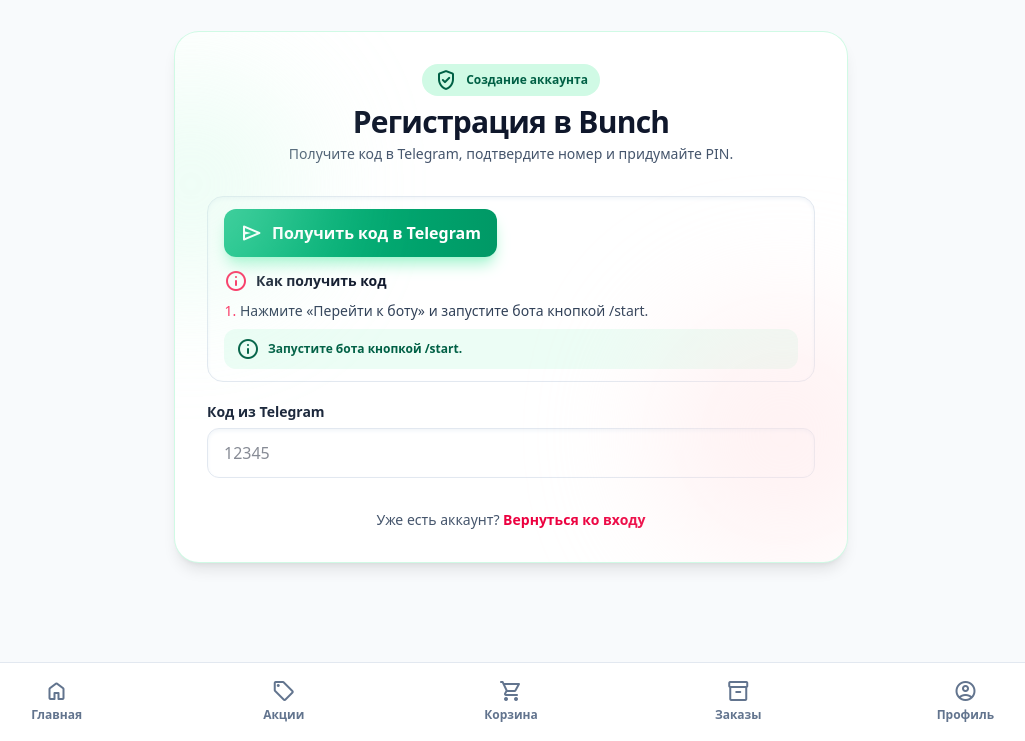
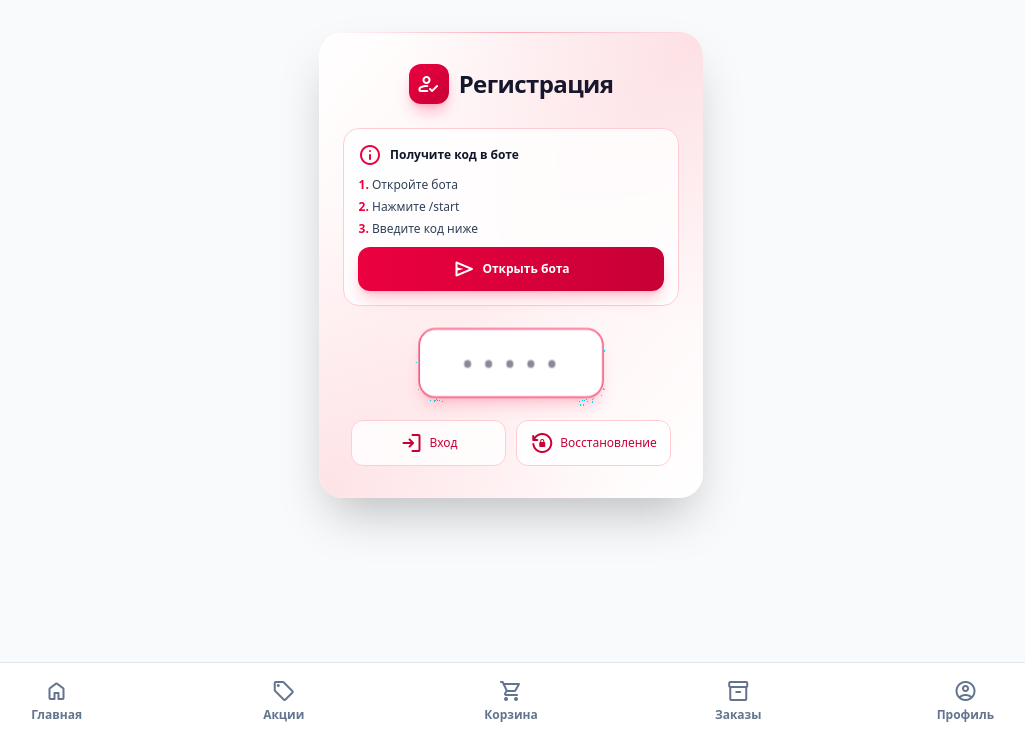
Before and after one commit to uran124/bunch, a PHP site: page /register in a window 1280 px wide. Shown: the part 59-800 px from the top of the page, without its empty margins (129-1154 px from the left). Run offline with PHP 8.4, Linux system fonts and the light colour scheme.

Commit message:
Update register.php

```diff
--- a/app/views/register.php
+++ b/app/views/register.php
@@ -1,33 +1,31 @@
-<section class="relative w-full max-w-2xl overflow-hidden rounded-3xl bg-white shadow-lg ring-1 ring-emerald-100">
-    <div class="absolute inset-0 -z-10 bg-gradient-to-br from-emerald-50 via-white to-rose-50"></div>
-    <div class="absolute -left-24 top-10 h-56 w-56 rounded-full bg-emerald-100 opacity-40 blur-3xl"></div>
-    <div class="absolute -right-16 bottom-0 h-64 w-64 rounded-full bg-rose-100 opacity-50 blur-3xl"></div>
+<section class="relative w-full max-w-sm overflow-hidden rounded-3xl bg-gradient-to-br from-white via-rose-50 to-white shadow-2xl">
+    <div class="absolute inset-0 bg-[radial-gradient(circle_at_top_right,rgba(225,29,72,0.08),transparent_50%)] pointer-events-none"></div>
+    <div class="absolute inset-0 bg-[radial-gradient(circle_at_bottom_left,rgba(244,63,94,0.08),transparent_50%)] pointer-events-none"></div>
+    <div class="absolute top-0 left-1/2 -translate-x-1/2 w-96 h-px bg-gradient-to-r from-transparent via-rose-400 to-transparent opacity-50 pointer-events-none"></div>
 
-    <div class="flex flex-col gap-8 px-5 py-8 sm:px-8">
+    <div class="flex flex-col gap-6 px-6 py-8">
         <header class="flex flex-col gap-2 text-center">
-            <span class="mx-auto inline-flex items-center gap-2 rounded-full bg-emerald-100 px-3 py-1 text-xs font-semibold text-emerald-800">
-                <span class="material-symbols-rounded text-base">verified_user</span>
-                Создание аккаунта
-            </span>
-            <div class="space-y-1">
-                <h1 class="text-3xl font-bold tracking-tight text-slate-900">Регистрация в Bunch</h1>
-                <p class="text-sm text-slate-600">Получите код в Telegram, подтвердите номер и придумайте PIN.</p>
+            <div class="flex items-center justify-center gap-2.5">
+                <div class="w-10 h-10 rounded-xl bg-gradient-to-br from-rose-600 to-rose-700 flex items-center justify-center shadow-lg shadow-rose-500/30">
+                    <span class="material-symbols-rounded text-xl text-white">how_to_reg</span>
+                </div>
+                <h1 class="text-2xl font-bold tracking-tight text-slate-900">Регистрация</h1>
             </div>
         </header>
 
         <?php if (!empty($successMessage)): ?>
-            <div class="rounded-2xl border border-emerald-200 bg-emerald-50 px-4 py-3 text-sm text-emerald-800">
-                <div class="flex items-start gap-2">
-                    <span class="material-symbols-rounded text-base">check_circle</span>
+            <div class="rounded-2xl border border-emerald-300 bg-emerald-50 backdrop-blur-sm px-4 py-3 text-sm text-emerald-700">
+                <div class="flex items-start gap-3">
+                    <span class="material-symbols-rounded text-lg text-emerald-600">check_circle</span>
                     <p><?php echo htmlspecialchars($successMessage, ENT_QUOTES, 'UTF-8'); ?></p>
                 </div>
             </div>
         <?php endif; ?>
 
         <?php if (!empty($errors)): ?>
-            <div class="rounded-2xl border border-rose-200 bg-rose-50 px-4 py-3 text-sm text-rose-800">
-                <div class="flex items-start gap-2">
-                    <span class="material-symbols-rounded text-base">error</span>
+            <div class="rounded-2xl border border-rose-300 bg-rose-50 backdrop-blur-sm px-4 py-3 text-sm text-rose-700">
+                <div class="flex items-start gap-3">
+                    <span class="material-symbols-rounded text-lg text-rose-600">error</span>
                     <div class="space-y-1">
                         <?php foreach ($errors as $error): ?>
                             <p><?php echo htmlspecialchars($error, ENT_QUOTES, 'UTF-8'); ?></p>
@@ -38,54 +36,183 @@
         <?php endif; ?>
 
         <?php if (($stage ?? 'code') === 'code'): ?>
-            <form method="POST" action="/?page=register" class="grid gap-5">
-                <input type="hidden" name="step" value="verify_code">
-                <div class="grid gap-3 rounded-2xl border border-slate-200 bg-white/70 px-4 py-3 text-sm text-slate-700 shadow-inner shadow-slate-100">
-                    <div class="flex flex-wrap gap-2">
+            <div class="rounded-2xl border border-rose-200 bg-white/80 backdrop-blur-sm p-3.5">
+                <div class="space-y-2.5">
+                    <div class="flex items-center gap-2 text-xs font-semibold text-slate-900">
+                        <span class="material-symbols-rounded text-sm text-rose-600">info</span>
+                        <span>Получите код в боте</span>
+                    </div>
+                    <ol class="space-y-1.5 pl-3.5 text-xs text-slate-700 list-decimal marker:text-rose-600 marker:font-semibold">
+                        <li>Откройте бота</li>
+                        <li>Нажмите /start</li>
+                        <li>Введите код ниже</li>
+                    </ol>
                     <a
                         href="https://t.me/<?php echo htmlspecialchars($botUsername ?? '', ENT_QUOTES, 'UTF-8'); ?>"
                         target="_blank"
                         rel="noopener noreferrer"
-                            class="inline-flex items-center justify-center gap-2 rounded-xl bg-gradient-to-r from-emerald-500 to-emerald-600 px-4 py-3 text-base font-semibold text-white shadow-lg shadow-emerald-200 transition hover:shadow-xl hover:shadow-emerald-300 focus-visible:outline focus-visible:outline-2 focus-visible:outline-offset-2 focus-visible:outline-emerald-500"
+                        class="group relative overflow-hidden rounded-xl bg-gradient-to-r from-rose-600 to-rose-700 px-4 py-2.5 text-center text-xs font-semibold text-white shadow-lg shadow-rose-500/25 transition hover:shadow-xl hover:shadow-rose-500/40 hover:scale-[1.02] active:scale-[0.98] flex items-center justify-center gap-1.5"
                     >
-                            <span class="material-symbols-rounded text-base">send</span>
-                            Получить код в Telegram
+                        <div class="absolute inset-0 bg-gradient-to-r from-rose-700 to-rose-800 opacity-0 group-hover:opacity-100 transition"></div>
+                        <span class="relative flex items-center gap-1.5">
+                            <span class="material-symbols-rounded text-sm">send</span>
+                            Открыть бота
+                        </span>
                     </a>
                 </div>
-                    <div class="grid gap-2 text-sm text-slate-700">
-                        <div class="flex items-center gap-2 font-semibold text-slate-900">
-                            <span class="material-symbols-rounded text-base text-rose-500">info</span>
-                            Как получить код
             </div>
-                        <ol class="grid gap-2 pl-4 list-decimal marker:text-rose-500">
-                            <li>Нажмите «Перейти к боту» и запустите бота кнопкой /start.</li>
-                        </ol>
-                        <div class="flex items-center gap-2 rounded-xl bg-emerald-50 px-3 py-2 text-xs font-semibold text-emerald-800">
-                            <span class="material-symbols-rounded text-base">info</span>
-                            Запустите бота кнопкой /start.
-                        </div>
-                    </div>
-                </div>
-                <div class="grid gap-1.5">
-                    <label for="code" class="text-sm font-semibold text-slate-800">Код из Telegram</label>
+
+            <form id="code-form" method="POST" action="/?page=register" class="grid gap-5">
+                <input type="hidden" name="step" value="verify_code">
+                <div class="flex justify-center">
                     <input
                         type="text"
                         id="code"
                         name="code"
                         maxlength="5"
                         pattern="\d{5}"
-                        class="w-full rounded-xl border border-slate-200 bg-white px-4 py-3 text-base font-medium text-slate-900 shadow-inner shadow-slate-100 outline-none transition focus:border-emerald-400 focus:ring-2 focus:ring-emerald-100"
-                        placeholder="12345"
+                        class="w-44 rounded-2xl border border-rose-200 bg-white backdrop-blur-sm px-4 py-4 text-center text-2xl font-bold tracking-widest text-slate-900 outline-none transition focus:border-rose-600 focus:shadow-lg focus:shadow-rose-500/20 focus:scale-105"
+                        placeholder="• • • • •"
                         required
                         inputmode="numeric"
+                        autocomplete="one-time-code"
+                        autofocus
                     >
                 </div>
             </form>
+
+            <div class="flex justify-center">
+                <div class="grid grid-cols-2 gap-2.5 w-full max-w-xs">
+                    <a href="/?page=login" class="inline-flex items-center justify-center gap-1.5 rounded-xl border border-rose-200 bg-white/80 backdrop-blur-sm px-3 py-2.5 text-xs font-medium text-rose-700 transition hover:bg-rose-50 hover:border-rose-300">
+                        <span class="material-symbols-rounded text-sm">login</span>
+                        Вход
+                    </a>
+                    <a href="/?page=recover" class="inline-flex items-center justify-center gap-1.5 rounded-xl border border-rose-200 bg-white/80 backdrop-blur-sm px-3 py-2.5 text-xs font-medium text-rose-700 transition hover:bg-rose-50 hover:border-rose-300">
+                        <span class="material-symbols-rounded text-sm">lock_reset</span>
+                        Восстановление
+                    </a>
+                </div>
+            </div>
+        <?php else: ?>
+            <form method="POST" action="/?page=register" class="grid gap-5">
+                <input type="hidden" name="step" value="complete_registration">
+
+                <div class="flex justify-center">
+                    <div class="w-full max-w-xs">
+                        <div class="group relative rounded-2xl border border-rose-200 bg-white backdrop-blur-sm transition focus-within:border-rose-600 focus-within:shadow-lg focus-within:shadow-rose-500/20">
+                            <div class="absolute inset-y-0 left-3 flex items-center pointer-events-none">
+                                <span class="material-symbols-rounded text-rose-600 text-lg">person</span>
+                            </div>
+                            <input
+                                type="text"
+                                id="name"
+                                name="name"
+                                value="<?php echo htmlspecialchars($prefillName ?? '', ENT_QUOTES, 'UTF-8'); ?>"
+                                class="w-full bg-transparent pl-10 pr-3 py-3.5 text-base font-medium text-slate-900 outline-none placeholder:text-slate-400"
+                                placeholder="Ваше имя"
+                                required
+                            >
+                        </div>
+                    </div>
+                </div>
+
+                <div class="flex justify-center">
+                    <div class="w-full max-w-xs">
+                        <div class="group relative rounded-2xl border border-rose-200 bg-white backdrop-blur-sm transition focus-within:border-rose-600 focus-within:shadow-lg focus-within:shadow-rose-500/20">
+                            <div class="absolute inset-y-0 left-3 flex items-center pointer-events-none">
+                                <span class="material-symbols-rounded text-rose-600 text-lg">phone</span>
+                            </div>
+                            <input
+                                type="tel"
+                                id="phone"
+                                name="phone"
+                                value="<?php echo htmlspecialchars($prefillPhone ?? '', ENT_QUOTES, 'UTF-8'); ?>"
+                                class="w-full bg-transparent pl-10 pr-3 py-3.5 text-base font-medium text-slate-900 outline-none placeholder:text-slate-400"
+                                placeholder="+7"
+                                required
+                                inputmode="tel"
+                            >
+                        </div>
+                    </div>
+                </div>
+
+                <div class="flex justify-center">
+                    <div class="w-full max-w-xs">
+                        <div class="group relative rounded-2xl border border-rose-200 bg-white backdrop-blur-sm transition focus-within:border-rose-600 focus-within:shadow-lg focus-within:shadow-rose-500/20">
+                            <div class="absolute inset-y-0 left-3 flex items-center pointer-events-none">
+                                <span class="material-symbols-rounded text-rose-600 text-lg">mail</span>
+                            </div>
+                            <input
+                                type="email"
+                                id="email"
+                                name="email"
+                                value="<?php echo htmlspecialchars($prefillEmail ?? '', ENT_QUOTES, 'UTF-8'); ?>"
+                                class="w-full bg-transparent pl-10 pr-3 py-3.5 text-base font-medium text-slate-900 outline-none placeholder:text-slate-400"
+                                placeholder="Email (необязательно)"
+                            >
+                        </div>
+                    </div>
+                </div>
+
+                <div class="flex flex-col items-center gap-2">
+                    <label class="text-xs font-medium text-slate-700">PIN-код</label>
+                    <div class="grid grid-cols-4 gap-2.5 w-56" id="pin-inputs">
+                        <?php for ($i = 1; $i <= 4; $i++): ?>
+                            <input
+                                type="password"
+                                name="pin_<?php echo $i; ?>"
+                                inputmode="numeric"
+                                pattern="[0-9]*"
+                                maxlength="1"
+                                autocomplete="off"
+                                class="w-full aspect-square rounded-xl border border-rose-200 bg-white backdrop-blur-sm text-center text-xl font-bold text-slate-900 outline-none transition focus:border-rose-600 focus:shadow-lg focus:shadow-rose-500/20 focus:scale-105"
+                                aria-label="Цифра PIN <?php echo $i; ?>"
+                                required
+                            >
+                        <?php endfor; ?>
+                    </div>
+                </div>
+
+                <div class="flex justify-center">
+                    <div class="w-full max-w-xs">
+                        <button
+                            type="submit"
+                            class="w-full group relative overflow-hidden rounded-2xl bg-gradient-to-r from-rose-600 to-rose-700 px-5 py-3.5 text-center text-sm font-semibold text-white shadow-xl shadow-rose-500/25 transition hover:shadow-2xl hover:shadow-rose-500/40 hover:scale-[1.02] active:scale-[0.98]"
+                        >
+                            <div class="absolute inset-0 bg-gradient-to-r from-rose-700 to-rose-800 opacity-0 group-hover:opacity-100 transition"></div>
+                            <span class="relative flex items-center justify-center gap-2">
+                                <span class="material-symbols-rounded text-lg">check_circle</span>
+                                Завершить
+                            </span>
+                        </button>
+                    </div>
+                </div>
+            </form>
+
+            <div class="flex justify-center">
+                <div class="grid grid-cols-2 gap-2.5 w-full max-w-xs">
+                    <a href="/?page=login" class="inline-flex items-center justify-center gap-1.5 rounded-xl border border-rose-200 bg-white/80 backdrop-blur-sm px-3 py-2.5 text-xs font-medium text-rose-700 transition hover:bg-rose-50 hover:border-rose-300">
+                        <span class="material-symbols-rounded text-sm">login</span>
+                        Вход
+                    </a>
+                    <a href="/?page=recover" class="inline-flex items-center justify-center gap-1.5 rounded-xl border border-rose-200 bg-white/80 backdrop-blur-sm px-3 py-2.5 text-xs font-medium text-rose-700 transition hover:bg-rose-50 hover:border-rose-300">
+                        <span class="material-symbols-rounded text-sm">lock_reset</span>
+                        Восстановление
+                    </a>
+                </div>
+            </div>
+        <?php endif; ?>
+    </div>
+</section>
+
 <script>
+    document.addEventListener('DOMContentLoaded', () => {
         const codeForm = document.querySelector('form[action="/?page=register"][method="POST"]');
         const codeInput = document.getElementById('code');
+        const phoneInput = document.getElementById('phone');
         let codeSubmitted = false;
 
+        // Auto-submit 5-digit code
         if (codeForm && codeInput) {
             codeInput.addEventListener('input', () => {
                 const numericValue = codeInput.value.replace(/\D+/g, '').slice(0, 5);
@@ -93,7 +220,6 @@
 
                 if (numericValue.length === 5 && !codeSubmitted) {
                     codeSubmitted = true;
-
                     if (typeof codeForm.requestSubmit === 'function') {
                         codeForm.requestSubmit();
                     } else {
@@ -102,76 +228,60 @@
                 }
             });
         }
-            </script>
-        <?php else: ?>
-            <form method="POST" action="/?page=register" class="grid gap-5">
-                <input type="hidden" name="step" value="complete_registration">
-                <div class="grid gap-1.5">
-                    <label for="name" class="text-sm font-semibold text-slate-800">Имя (из Telegram, можно изменить)</label>
-                    <input
-                        type="text"
-                        id="name"
-                        name="name"
-                        class="w-full rounded-xl border border-slate-200 bg-white px-4 py-3 text-base font-medium text-slate-900 shadow-inner shadow-slate-100 outline-none transition focus:border-emerald-400 focus:ring-2 focus:ring-emerald-100"
-                        placeholder="Как к вам обращаться"
-                        required
-                        value="<?php echo htmlspecialchars($prefillName ?? '', ENT_QUOTES, 'UTF-8'); ?>"
-                    >
-                </div>
-                <div class="grid gap-1.5">
-                    <label for="phone" class="text-sm font-semibold text-slate-800">Телефон</label>
-                    <input
-                        type="text"
-                        id="phone"
-                        name="phone"
-                        class="w-full rounded-xl border border-slate-200 bg-white px-4 py-3 text-base font-medium text-slate-900 shadow-inner shadow-slate-100 outline-none transition focus:border-emerald-400 focus:ring-2 focus:ring-emerald-100"
-                        placeholder="+7 (999) 123-45-67"
-                        required
-                        inputmode="tel"
-                        value="<?php echo htmlspecialchars($prefillPhone ?? '', ENT_QUOTES, 'UTF-8'); ?>"
-                    >
-                </div>
-                <div class="grid gap-1.5">
-                    <label for="email" class="text-sm font-semibold text-slate-800">Электронная почта (необязательно)</label>
-                    <input
-                        type="email"
-                        id="email"
-                        name="email"
-                        class="w-full rounded-xl border border-slate-200 bg-white px-4 py-3 text-base font-medium text-slate-900 shadow-inner shadow-slate-100 outline-none transition focus:border-emerald-400 focus:ring-2 focus:ring-emerald-100"
-                        placeholder="you@example.com"
-                        value="<?php echo htmlspecialchars($prefillEmail ?? '', ENT_QUOTES, 'UTF-8'); ?>"
-                    >
-                </div>
-                <div class="grid gap-1.5">
-                    <label class="text-sm font-semibold text-slate-800">PIN для входа (4 цифры)</label>
-                    <div class="grid grid-cols-4 gap-3">
-                        <?php for ($i = 1; $i <= 4; $i++): ?>
-                            <input
-                                type="password"
-                                name="pin_<?php echo $i; ?>"
-                                inputmode="numeric"
-                                pattern="\d"
-                                maxlength="1"
-                                class="w-full rounded-xl border border-slate-200 bg-white px-4 py-3 text-center text-lg font-semibold text-slate-900 shadow-inner shadow-slate-100 outline-none transition focus:border-emerald-400 focus:ring-2 focus:ring-emerald-100"
-                                aria-label="Цифра PIN <?php echo $i; ?>"
-                                required
-                            >
-                        <?php endfor; ?>
-                    </div>
-                    <p class="text-xs text-slate-500">Каждую цифру вводите в отдельное поле.</p>
-                </div>
-                <button
-                    type="submit"
-                    class="inline-flex items-center justify-center gap-2 rounded-xl bg-gradient-to-r from-emerald-500 to-emerald-600 px-4 py-3 text-base font-semibold text-white shadow-lg shadow-emerald-200 transition hover:shadow-xl hover:shadow-emerald-300 focus-visible:outline focus-visible:outline-2 focus-visible:outline-offset-2 focus-visible:outline-emerald-500"
-                >
-                    <span class="material-symbols-rounded text-base">check_circle</span>
-                    Завершить регистрацию
-                </button>
-            </form>
-            <script>
-                const pinInputs = Array.from(document.querySelectorAll('input[name^="pin_"]'));
+
+        // Phone formatting with locked +7
+        if (phoneInput) {
+            const formatPhone = (value) => {
+                const digits = value.replace(/\D/g, '');
+                const withoutPrefix = digits.startsWith('7') ? digits.slice(1) : digits;
+                const limited = withoutPrefix.slice(0, 10);
+                const parts = [];
+
+                if (limited.length > 0) parts.push(limited.slice(0, 3));
+                if (limited.length > 3) parts.push(limited.slice(3, 6));
+                if (limited.length > 6) parts.push(limited.slice(6, 8));
+                if (limited.length > 8) parts.push(limited.slice(8, 10));
+
+                let formatted = '+7 ';
+                if (parts.length > 0) formatted += parts[0];
+                if (parts.length > 1) formatted += ' ' + parts[1];
+                if (parts.length > 2) formatted += '-' + parts[2];
+                if (parts.length > 3) formatted += '-' + parts[3];
+
+                return { formatted, digits: limited };
+            };
+
+            const setPhoneValue = (value) => {
+                const { formatted } = formatPhone(value);
+                phoneInput.value = formatted;
+            };
+
+            phoneInput.addEventListener('focus', () => {
+                if (!phoneInput.value.trim()) {
+                    setPhoneValue('+7 ');
+                }
+                requestAnimationFrame(() => {
+                    phoneInput.setSelectionRange(phoneInput.value.length, phoneInput.value.length);
+                });
+            });
+
+            phoneInput.addEventListener('input', () => {
+                setPhoneValue(phoneInput.value);
+            });
+
+            phoneInput.addEventListener('keydown', (event) => {
+                if (phoneInput.selectionStart <= 3 && ['Backspace', 'Delete'].includes(event.key)) {
+                    event.preventDefault();
+                }
+            });
+        }
+
+        // PIN fields logic
+        const pinInputs = Array.from(document.querySelectorAll('#pin-inputs input'));
 
         pinInputs.forEach((input, index) => {
+            input.value = '';
+
             input.addEventListener('input', () => {
                 input.value = input.value.replace(/\D+/g, '').slice(0, 1);
 
@@ -186,10 +296,5 @@
                 }
             });
         });
+    });
 </script>
-        <?php endif; ?>
-        <p class="text-center text-sm text-slate-600">
-            Уже есть аккаунт? <a href="/?page=login" class="font-semibold text-rose-600 hover:text-rose-700">Вернуться ко входу</a>
-        </p>
-    </div>
-</section>
```
Lines whose indentation alone changed are shown as unchanged.
